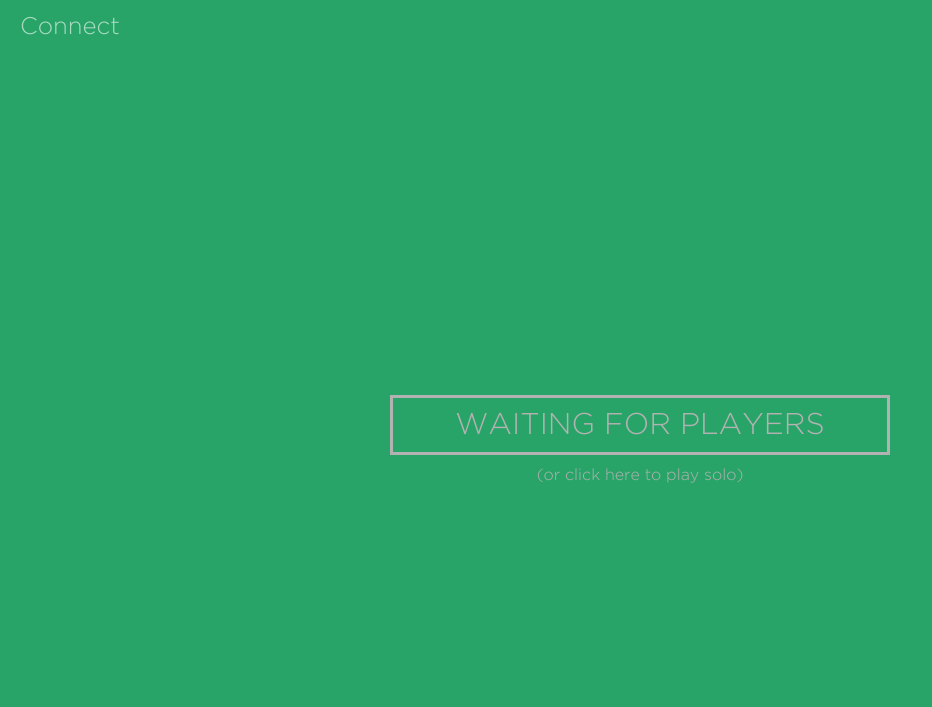
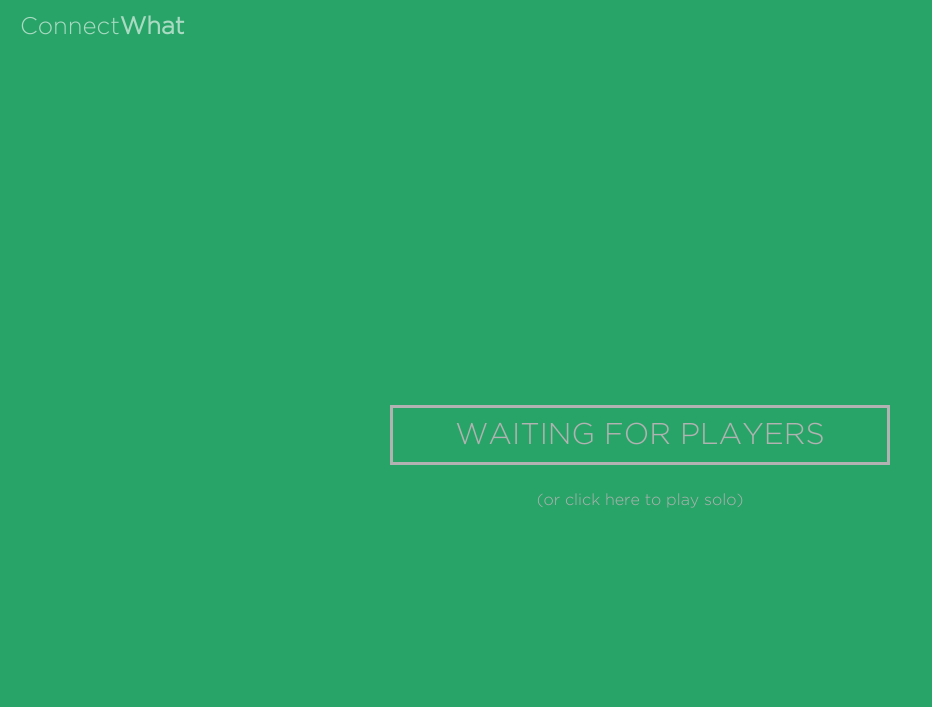
Before and after one commit to rkrishnan2012/ConnectWhat, a PHP site: page /playerRoom.html in a window 1280 px wide. Shown: the top 707 px of the page, without its empty margins (0-932 px from the left). Before the commit the page ends 483 px from the top, so only its background shows below. Run offline with PHP 8.4, Linux system fonts and the light colour scheme; some libraries are stand-ins or nearby versions.

Commit message:
fixed CSS for invitelink and title (#35)

```diff
--- a/public/css/playerRoom.css
+++ b/public/css/playerRoom.css
@@ -61,18 +61,17 @@ body {
     color: white;
     font-size: 20px;
     font-weight: bold;
-    margin-top: 10px;
+    margin-top: 25px;
+    display: inline-block;
 }
-.inviteLink:hover {
-	cursor: pointer;
-}
+
 .gameStatus{
 	color: #b3b2b2;
     font-size: 30px;
     font-family: 'Gotham-Light';
     margin-left: auto;
     margin-right: auto;
-    margin-top: 40px;
+    margin-top: 25px;
     border: 3px solid #b2b2b2;
     height: 60px;
     padding-top: 10px;
@@ -100,8 +99,9 @@ body {
 
 .playsolo {
     color: #b3b2b2;
-    margin-top: 10px;
+    margin-top: 25px;
     font-size: 12pt;
+    display: inline-block;
 }
 
 .playsolo:hover {
@@ -124,7 +124,7 @@ body {
 }
 
 .appText b {
-    color: #29a468;
+    color: white;
 }
 
 .circle {
```
